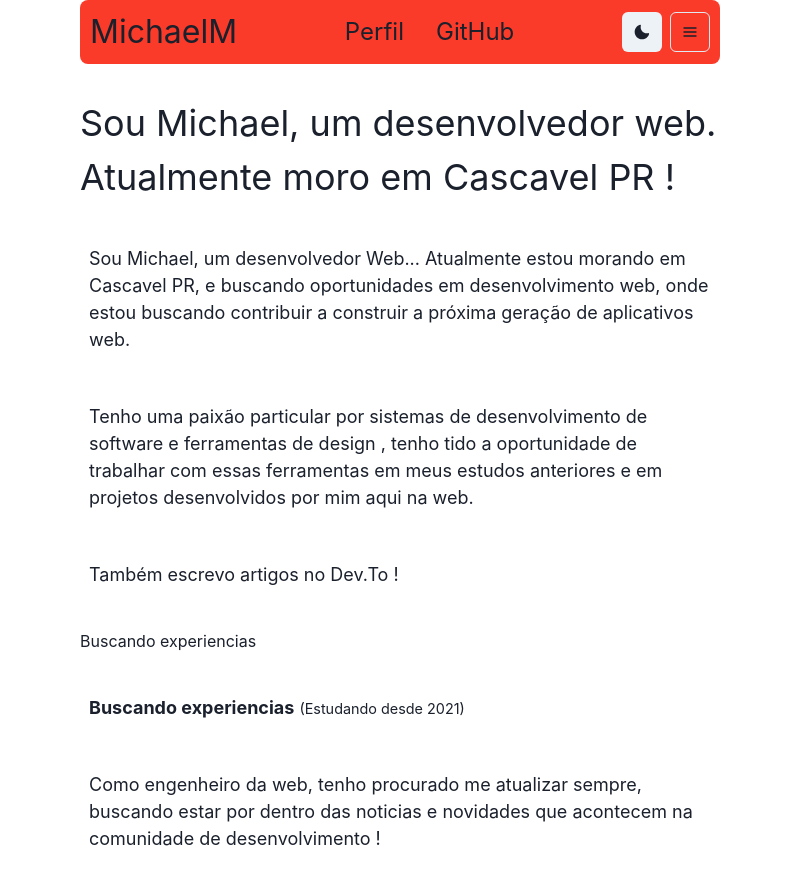
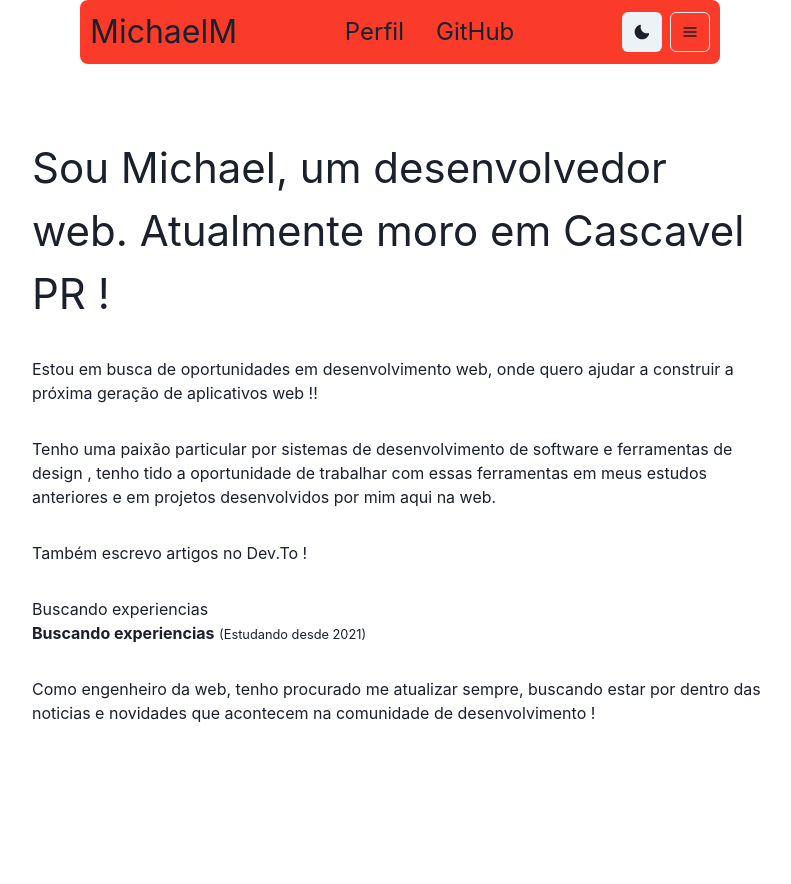
Before and after one commit to MichaelMoranis/portifolio-homepage-migration-vite, a React (Vite) app: page /profile in a window 1280 px wide. Shown: the top 884 px of the page, without its empty margins (240-1031 px from the left). After the commit the page ends 800 px from the top, so only its background shows below. Built offline with nearby package versions, Linux system fonts and the light colour scheme.

Commit message:
refatorando o UI da aplicacao utilizando recursos do chakra ui

```diff
--- a/src/components/Profile/index.jsx
+++ b/src/components/Profile/index.jsx
@@ -1,40 +1,58 @@
-import styles from "./profile.module.scss";
+import { Box, Flex, Text } from "@chakra-ui/react";
 
 function Profile() {
   return (
-    <section className={styles.container}>
-      <div className={styles.profile__container}>
-        <div className={styles.container__title}>
-          <h1 className={styles.title}>
-            Sou Michael, um desenvolvedor web. Atualmente moro em
-            Cascavel PR !
-          </h1>
-        </div>
-      </div>
-      <p className={styles.paragraf}>
-        Sou Michael, um desenvolvedor Web...
-        Atualmente estou morando em Cascavel PR, e buscando oportunidades em
-        desenvolvimento web, onde estou buscando contribuir a construir a
-        próxima geração de aplicativos web.
-      </p>
-      <p className={styles.paragraf}>
-        Tenho uma paixão particular por sistemas de desenvolvimento de software
-        e ferramentas de design , tenho tido a oportunidade de trabalhar com
-        essas ferramentas em meus estudos anteriores e em projetos desenvolvidos
-        por mim aqui na web.
-      </p>
-      <p className={styles.paragraf}>Também escrevo artigos no Dev.To !</p>
-      <h2>Buscando experiencias</h2>
-      <p className={styles.paragraf}>
-        <strong>Buscando experiencias</strong>{" "}
-        <small>(Estudando desde 2021)</small>
-      </p>
-      <p className={styles.paragraf}>
-        Como engenheiro da web, tenho procurado me atualizar sempre, buscando
-        estar por dentro das noticias e novidades que acontecem na comunidade de
-        desenvolvimento !
-      </p>
-    </section>
+    <Flex
+      alignItems="center"
+      justifyContent="center"
+      >
+      <Box
+        display="flex"
+        justifyContent="center"
+        flexDirection="column"
+        width="100vh"
+        mx={{ base: 2, md: 8, lg: 8 }}
+        my={{ base: 2, md: 4, lg: 8 }}
+        textAlign={{ base: "left", md: "left" }}
+        p={{ base: 4, md: 6, lg: 8 }}
+      >
+        <Box pb="2rem" pt="0.5rem">
+          <Box>
+            <Text fontSize={{base:"24px", md:"36px", lg:"42px"}}
+            >
+              Sou Michael, um desenvolvedor web. Atualmente moro em Cascavel PR
+              !
+            </Text>
+          </Box>
+        </Box>
+        <Box>
+          <Text pb="2rem">
+           Estou em busca de oportunidades em desenvolvimento web, onde
+            quero ajudar a construir a próxima geração de
+            aplicativos web !!
+          </Text>
+          <Text pb="2rem">
+            Tenho uma paixão particular por sistemas de desenvolvimento de
+            software e ferramentas de design , tenho tido a oportunidade de
+            trabalhar com essas ferramentas em meus estudos anteriores e em
+            projetos desenvolvidos por mim aqui na web.
+          </Text>
+        </Box>
+        <Box>
+          <Text pb="2rem">Também escrevo artigos no Dev.To !</Text>
+          <h2>Buscando experiencias</h2>
+          <Text pb="2rem">
+            <strong>Buscando experiencias</strong>{" "}
+            <small>(Estudando desde 2021)</small>
+          </Text>
+          <Text>
+            Como engenheiro da web, tenho procurado me atualizar sempre,
+            buscando estar por dentro das noticias e novidades que acontecem na
+            comunidade de desenvolvimento !
+          </Text>
+        </Box>
+      </Box>
+    </Flex>
   );
 }
 
--- a/src/components/theme.jsx
+++ b/src/components/theme.jsx
@@ -5,6 +5,12 @@ const config = {
  useSystemColorMode: true,
 }
 
-const theme = extendTheme({ config });
+const theme = extendTheme({
+    config,
+    fontSizes: {
+        mobile: "2rem"
+    }
+
+});
 
 export default theme;
```
Also changed, not shown: 1 other file (tests, documents, lock files or other folders).
